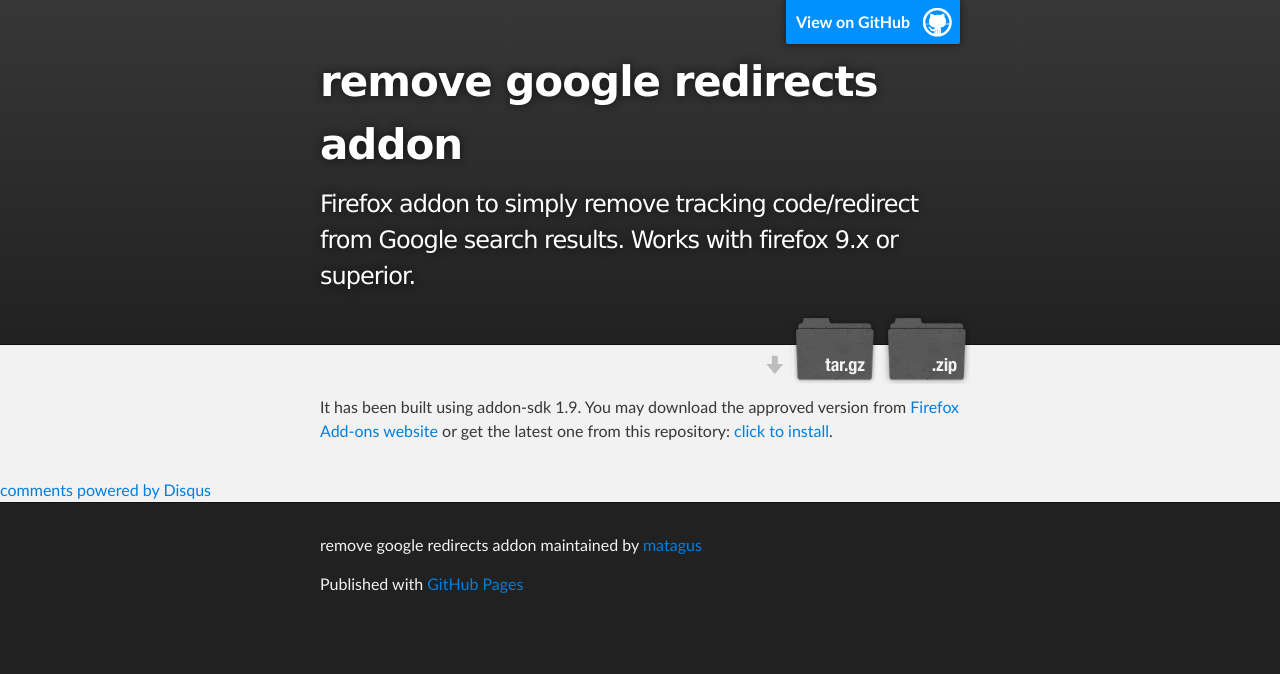
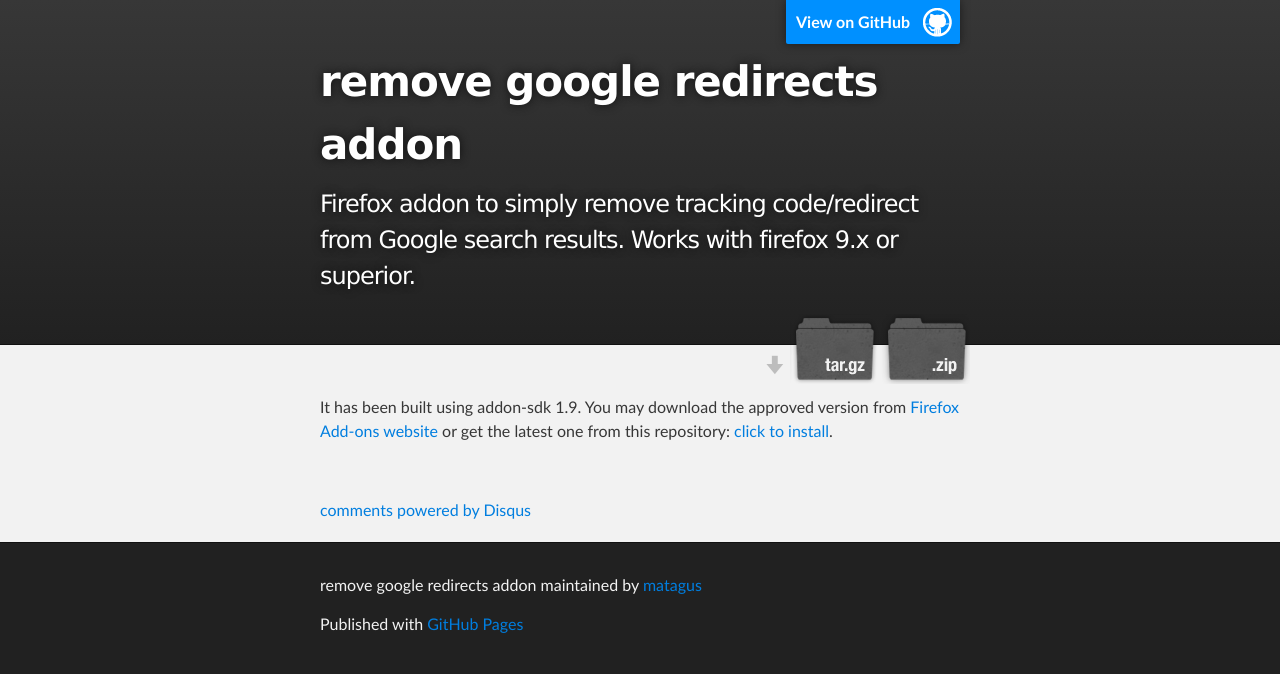
Before and after one commit to matagus/remove-google-redirects-addon, a plain HTML site: page index.html in a window 1280 px wide. Drawn offline with Linux system fonts and the light colour scheme; a script that the page names is missing.

Commit message:
Update index.html

```diff
--- a/index.html
+++ b/index.html
@@ -28,7 +28,7 @@
 <a href="https://addons.mozilla.org/en-US/firefox/addon/google-no-tracking-url/">Firefox Add-ons website</a>
 or get the latest one from this repository: <a href="https://github.com/downloads/matagus/remove-google-redirects-addon/google-no-tracking-url.xpi">click to install</a>.</p>
       </section>
-      <section id="disqus-addon">
+      <section id="disqus-addon" class="inner">
         <div id="disqus_thread"></div>
         <script type="text/javascript">
             /* * * CONFIGURATION VARIABLES: EDIT BEFORE PASTING INTO YOUR WEBPAGE * * */
```
